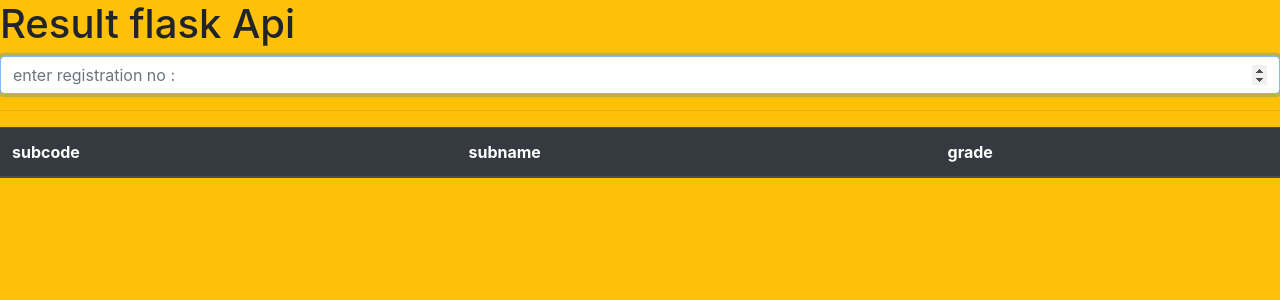
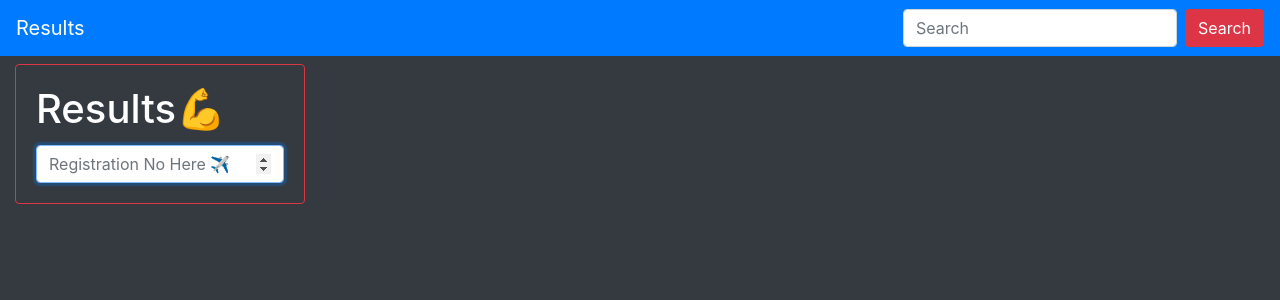
Before and after one commit to ashish-devv/angular-flask, a Flask app: page / in a window 1280 px wide. Shown: the top 300 px of the page. Run offline with Flask 2, Linux system fonts and the light colour scheme; lists and menus that the app fills with data are empty; some libraries are stand-ins or nearby versions.

Commit message:
changed Look

```diff
--- a/templates/index.html
+++ b/templates/index.html
@@ -10,21 +10,50 @@
       integrity="sha384-JcKb8q3iqJ61gNV9KGb8thSsNjpSL0n8PARn9HuZOnIxN0hoP+VmmDGMN5t9UJ0Z"
       crossorigin="anonymous"
     />
+
     <script src="/static/angular.js"></script>
     <script src="/static/3.js"></script>
   </head>
-  <body ng-controller="contro" class="bg-warning">
-    <h1>Result flask Api</h1>
+  <body ng-controller="contro" class="bg-dark">
+    <nav class="navbar navbar-dark bg-primary justify-content-between">
+      <a class="navbar-brand">Results</a>
+      <form class="form-inline">
+        <input
+          class="form-control mr-sm-2"
+          type="search"
+          placeholder="Search"
+          aria-label="Search"
+        />
+        <button class="btn btn-danger my-2 my-sm-0" type="submit">
+          Search
+        </button>
+      </form>
+    </nav>
+    <div class="container-fluid">
+      <div class="row">
+        <div class="col-sm-3">
+          <div
+            class="card text-white bg-dark border border-danger mt-2"
+            style="max-width: 25rem"
+          >
+            <div class="card-body">
+              <div class="card-title">
+                <h1>Results💪</h1>
+              </div>
               <input
                 class="form-control"
                 type="number"
                 ng-model="reg"
-      placeholder="enter registration no :"
+                placeholder="Registration No Here ✈"
                 autofocus
                 ng-change="up()"
               />
-    <hr />
-    <div class="table-responsive">
+            </div>
+          </div>
+        </div>
+        <div class="col-lg-9">
+          <div ng-if="reg">
+            <div class="table-responsive border border-success">
               <table class="table table-striped table-dark table-hover">
                 <thead class="thead-dark">
                   <tr>
@@ -42,5 +71,9 @@
                 </tbody>
               </table>
             </div>
+          </div>
+        </div>
+      </div>
+    </div>
   </body>
 </html>
```
Lines whose indentation alone changed are shown as unchanged.
